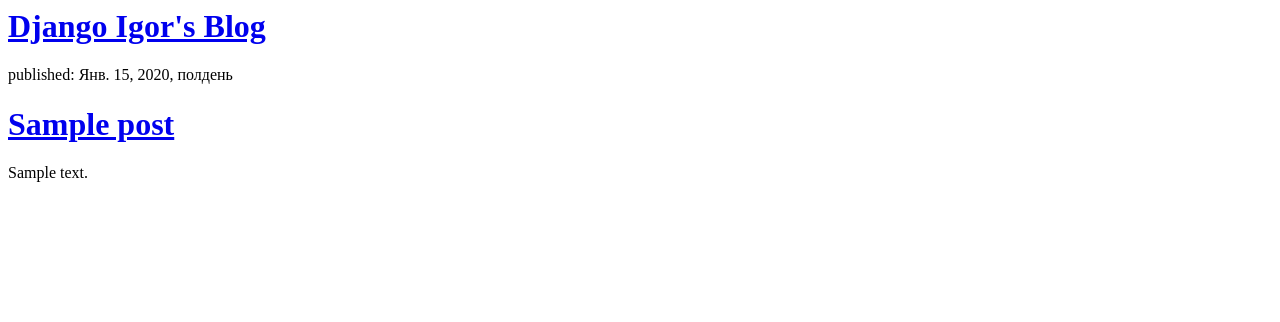
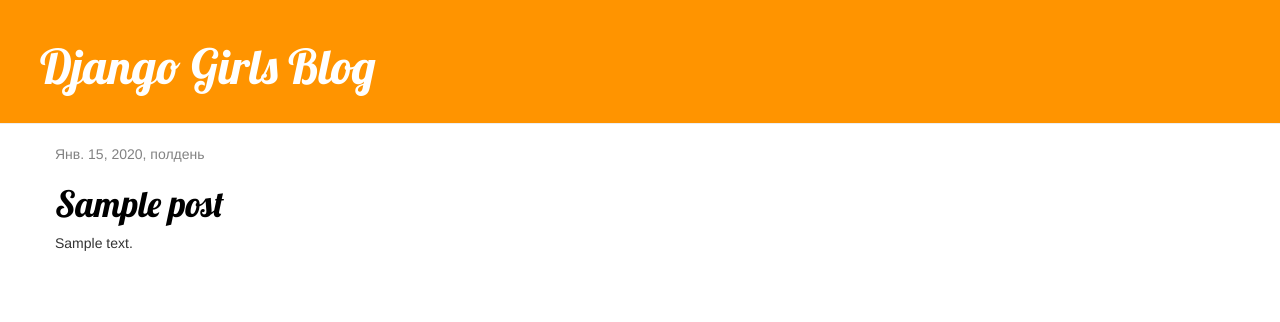
Before and after one commit to igorlcat/TestBlog, a Django app: template blogtest/templates/blog/post_list.html in a window 1280 px wide. Shown: the top 322 px of the page. Run offline with Django 3.2, Linux system fonts and the light colour scheme; the template is opened without the code that fills it: values that come from a table or form of the project are taken from there, others are empty; tables that the repository leaves empty hold one stand-in row (values such as "Sample post"); some libraries are stand-ins or nearby versions.

Commit message:
Added view and template for detailed blog post as well as CSS for the site.

```diff
--- /dev/null
+++ b/blogtest/static/css/blogtest.css
@@ -0,0 +1,46 @@
+.page-header {
+    background-color: #ff9400;
+    margin-top: 0;
+    padding: 20px 20px 20px 40px;
+}
+
+.page-header h1, .page-header h1 a, .page-header h1 a:visited, .page-header h1 a:active {
+    color: #ffffff;
+    font-size: 36pt;
+    text-decoration: none;
+}
+
+.content {
+    margin-left: 40px;
+}
+
+h1, h2, h3, h4 {
+    font-family: 'Lobster', cursive;
+}
+
+.date {
+    color: #828282;
+}
+
+.save {
+    float: right;
+}
+
+.post-form textarea, .post-form input {
+    width: 100%;
+}
+
+.top-menu, .top-menu:hover, .top-menu:visited {
+    color: #ffffff;
+    float: right;
+    font-size: 26pt;
+    margin-right: 20px;
+}
+
+.post {
+    margin-bottom: 70px;
+}
+
+.post h1 a, .post h1 a:visited {
+    color: #000000;
+}
--- /dev/null
+++ b/blogtest/templates/blog/base.html
@@ -0,0 +1,24 @@
+{% load static %}
+<html>
+    <head>
+        <title>Django Girls blog</title>
+        <link rel="stylesheet" href="//maxcdn.bootstrapcdn.com/bootstrap/3.2.0/css/bootstrap.min.css">
+        <link rel="stylesheet" href="//maxcdn.bootstrapcdn.com/bootstrap/3.2.0/css/bootstrap-theme.min.css">
+        <link href='//fonts.googleapis.com/css?family=Lobster&subset=latin,latin-ext' rel='stylesheet' type='text/css'>
+        <link rel="stylesheet" href="{% static 'css/blogtest.css' %}">
+    </head>
+    <body>
+    <div class="page-header">
+        <h1><a href="/">Django Girls Blog</a></h1>
+    </div>
+    <div class="content container">
+        <div class="row">
+            <div class="col-md-8">
+            {% block content %}
+            {% endblock %}
+            </div>
+        </div>
+    </div>
+</body>
+
+</html>
--- a/blogtest/templates/blog/post_list.html
+++ b/blogtest/templates/blog/post_list.html
@@ -1,18 +1,13 @@
-<html>
-    <head>
-        <title>Django Igor's blog</title>
-    </head>
-    <body>
-        <div>
-            <h1><a href="/">Django Igor's Blog</a></h1>
-        </div>
+{% extends 'blog/base.html' %}
 
-    {% for post in posts  %}
-        <div>
-            <p>published: {{ post.published_date }}</p>
-            <h1><a href="/">{{ post.title }}</a></h1>
+{% block content %}
+    {% for post in posts %}
+        <div class="post">
+            <div class="date">
+                {{ post.published_date }}
+            </div>
+            <h1><a href="{% url 'post_detail' pk=post.pk %}">{{ post.title }}</a></h1>
             <p>{{ post.text|linebreaksbr }}</p>
         </div>
-    {%  endfor  %}
-    </body>
-</html>
+    {% endfor %}
+{% endblock %}
--- a/blogtest/urls.py
+++ b/blogtest/urls.py
@@ -3,4 +3,5 @@
 
 urlpatterns = [
     url(r'^$', views.post_list, name='post_list'),
+    url(r'^post/(?P<pk>\d+)/$', views.post_detail, name='post_detail'),
 ]
--- a/blogtest/views.py
+++ b/blogtest/views.py
@@ -1,9 +1,13 @@
 from django.utils import timezone
 
-from django.shortcuts import render
+from django.shortcuts import render, get_object_or_404
 
 # Create your views here.
 from blogtest.models import Post
+
+def post_detail(request, pk):
+    post = get_object_or_404(Post, pk=pk)
+    return render(request, 'blog/post_detail.html', {'post': post})
 
 
 def post_list(request):
```
Also changed, not shown: blogtest/templates/blog/post_detail.html (added, +13 -0 lines).
